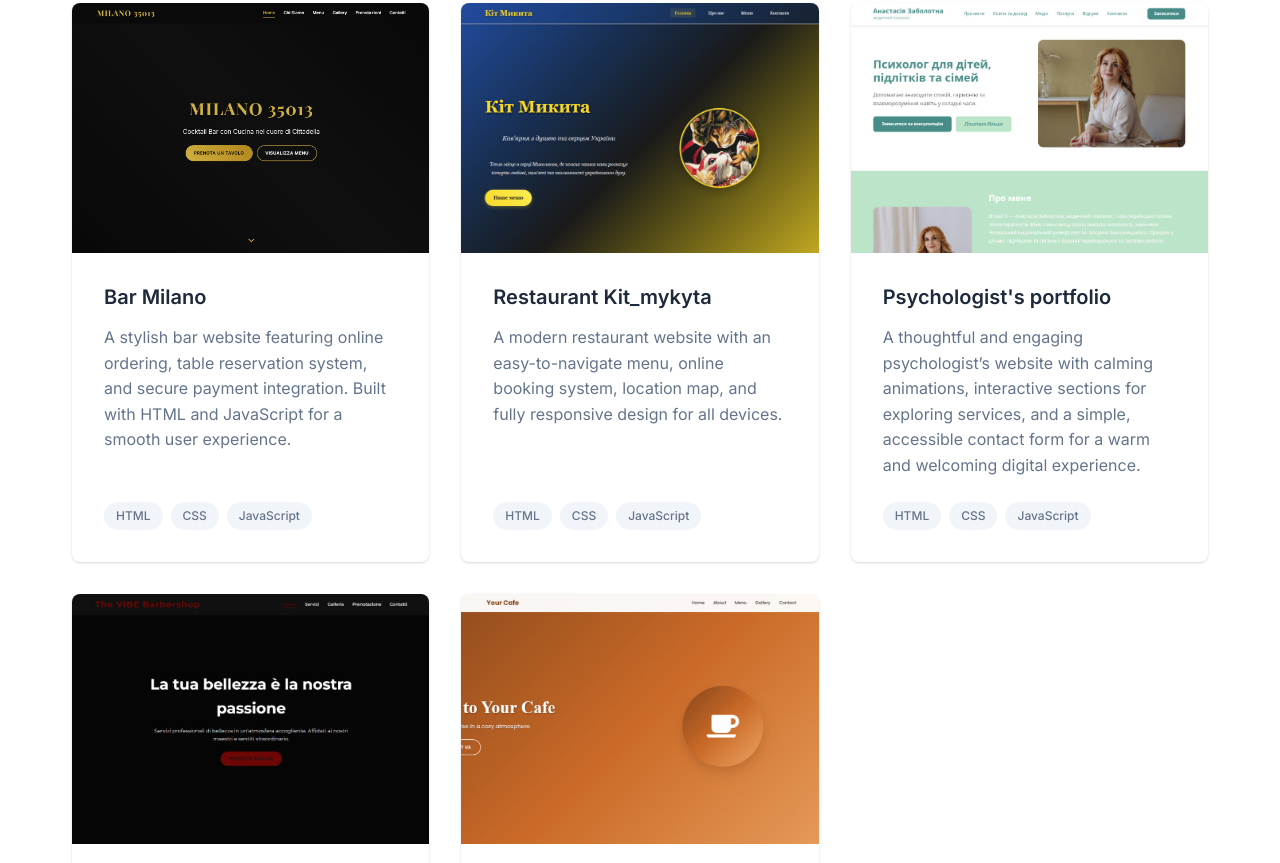
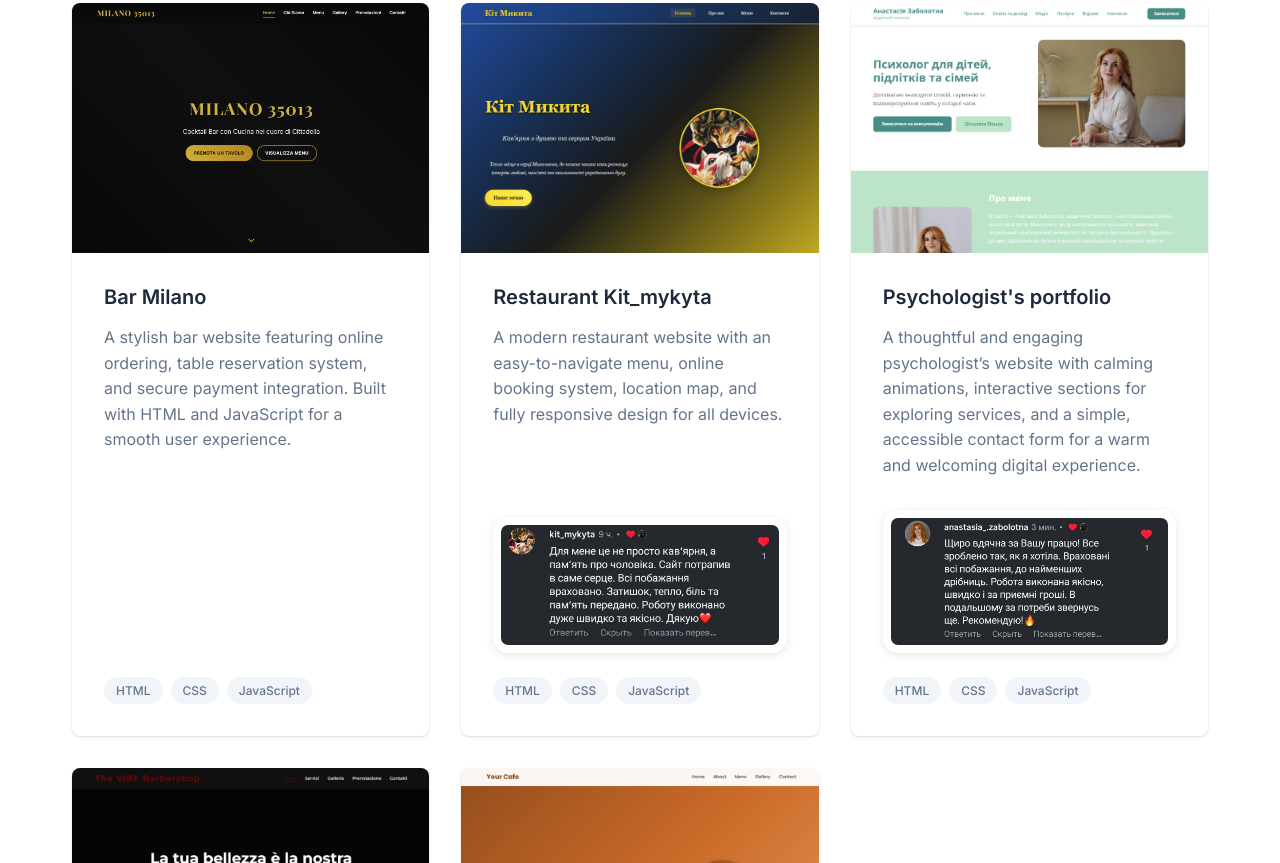
Before and after one commit to Flacelol/myportfolio, a plain HTML site: page index.html in a window 1280 px wide. Shown: the part 1937-2800 px from the top of the page. Drawn offline with nearby package versions, Linux system fonts and the light colour scheme; animation ran at ten frames a second.

Commit message:
Added reviews

```diff
--- a/css/style.css
+++ b/css/style.css
@@ -1906,3 +1906,24 @@ textarea:focus,
     font-weight: 500;
     height: fit-content;
 }
+
+.portfolio-review-image {
+    margin: 0.5rem 0 1rem 0;
+    text-align: center;
+}
+
+.review-img {
+    max-width: 100%;
+    height: auto;
+    border-radius: 15px;
+    box-shadow: 0 2px 8px rgba(0, 0, 0, 0.1);
+    background: white;
+    padding: 8px;
+}
+
+.portfolio-item:hover {
+    transform: translateY(-10px) scale(1.02);
+    box-shadow:
+        0 20px 40px rgba(37, 99, 235, 0.15),
+        0 0 0 1px rgba(37, 99, 235, 0.1);
+}
--- a/index.html
+++ b/index.html
@@ -143,6 +143,9 @@
                             A modern restaurant website with an easy-to-navigate menu, online booking system,
                             location map, and fully responsive design for all devices.
                         </p>
+                        <div class="portfolio-review-image">
+                            <img src="images/review_kit_mykyta.jpg" alt="Kit Mykyta Review" class="review-img">
+                        </div>
                         <div class="portfolio-tags">
                             <span class="tag">HTML</span>
                             <span class="tag">CSS</span>
@@ -167,6 +170,9 @@
                             A thoughtful and engaging psychologist’s website with calming animations,
                             interactive sections for exploring services, and a simple, accessible contact form for a warm and welcoming digital experience.
                         </p>
+                        <div class="portfolio-review-image">
+                            <img src="images/review_anastasia.zabolotna.jpg" alt="Anastasia Review" class="review-img">
+                        </div>
                         <div class="portfolio-tags">
                             <span class="tag">HTML</span>
                             <span class="tag">CSS</span>
```
Also changed, not shown: images/review_anastasia.zabolotna.jpg (added), images/review_kit_mykyta.jpg (added).
